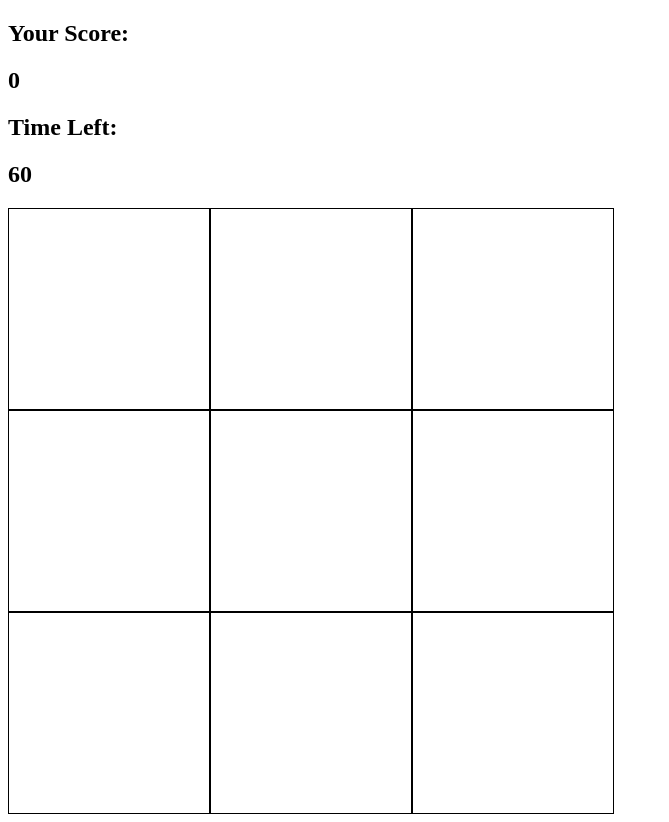
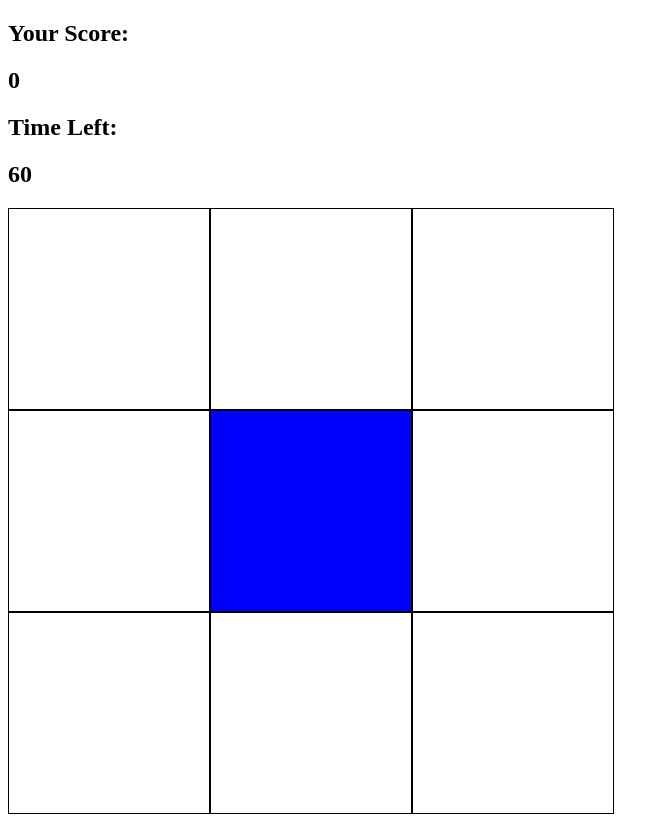
Before and after one commit to LILI848/js_games, a plain HTML site: page Whac-a-mole/index.html in a window 1280 px wide. Shown: the whole page, without its empty margins (0-669 px from the left). Drawn offline with Linux system fonts and the light colour scheme.

Commit message:
random square

```diff
--- a/Whac-a-mole/app.js
+++ b/Whac-a-mole/app.js
@@ -0,0 +1,13 @@
+const squares = document.querySelectorAll(".square");
+const mole = document.querySelector(".mole");
+const score = document.querySelector("#score");
+const timeLeft = document.querySelector("#time-left");
+
+function randomSquare() {
+  squares.forEach((square) => {
+    square.classList.remove("mole");
+  });
+  const randomSqr = squares[Math.floor(Math.random() * 9)];
+  randomSqr.classList.add("mole");
+}
+randomSquare();
--- a/Whac-a-mole/styles.css
+++ b/Whac-a-mole/styles.css
@@ -12,3 +12,7 @@
   border-width: 1px;
   border-color: black;
 }
+
+.mole {
+  background-color: blue;
+}
```
